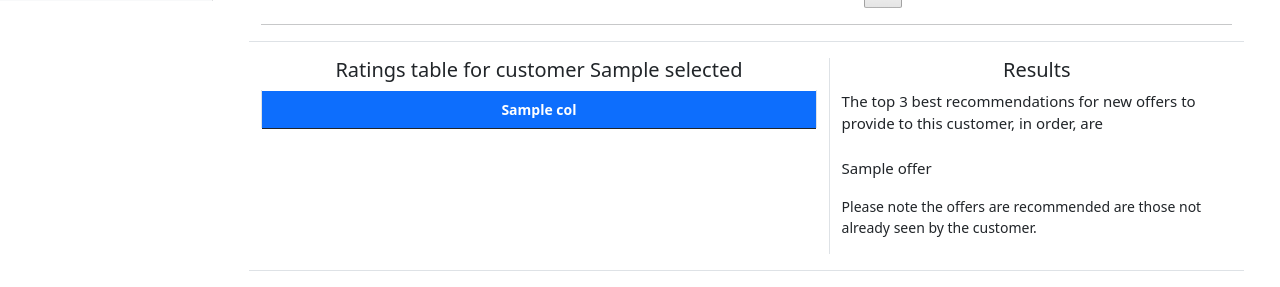
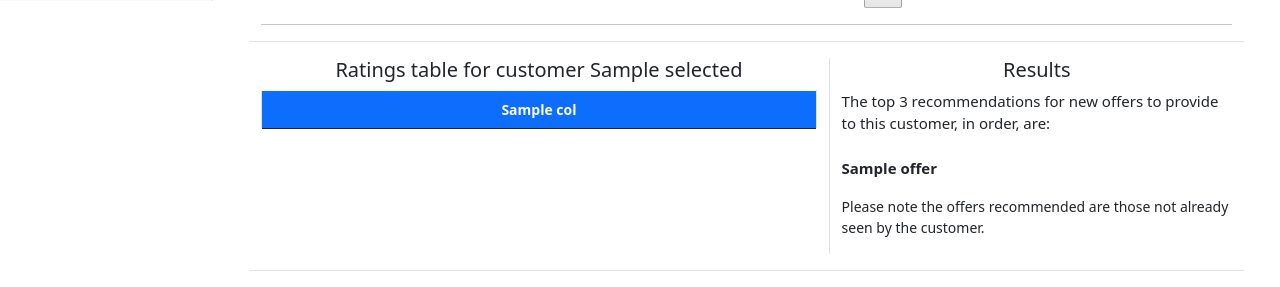
Before and after one commit to matthewgela/udacity-starbucks-ui, a Flask app: template starbucks_analysis_app/templates/recommendation.html in a window 1280 px wide. Shown: the part 799-1086 px from the top of the page. Run offline with Flask 2, Linux system fonts and the light colour scheme; the template is opened without the code that fills it: most values are stand-ins (such as "Sample title", 1, 10 or a date in 2020); lists and menus that the app fills with data are empty; parts of the project's set-up code (start-up, migrations or seed data) failed here and were passed over; some libraries are stand-ins or nearby versions.

Commit message:
- grammar correction to html

```diff
--- a/starbucks_analysis_app/templates/recommendation.html
+++ b/starbucks_analysis_app/templates/recommendation.html
@@ -240,14 +240,14 @@
           </div>
           <div class="result" align="left">
             {% if selected %}
-              <p style="font-size:15px">The top 3 best recommendations for new offers to provide to this customer, in order, are
+              <p style="font-size:15px">The top 3 recommendations for new offers to provide to this customer, in order, are:
               <br>
               <br>
                 {% for offer in recommended_offers %}
-                    {{ offer }}
+                  <b>{{ offer }}</b>
                     <br>
                 {% endfor %}
-              <p>Please note the offers are recommended are those not already seen by the customer.</p>
+              <p>Please note the offers recommended are those not already seen by the customer.</p>
             {% endif %}
         </div>
       </div>
```
